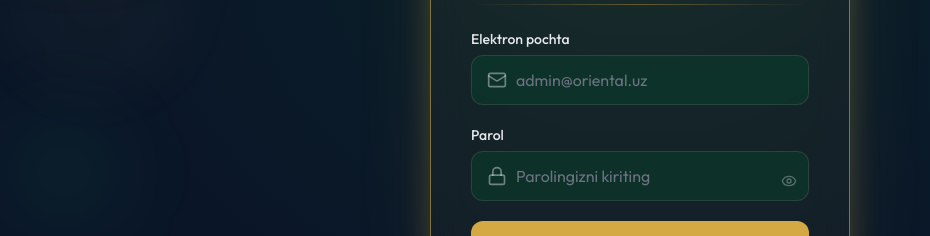
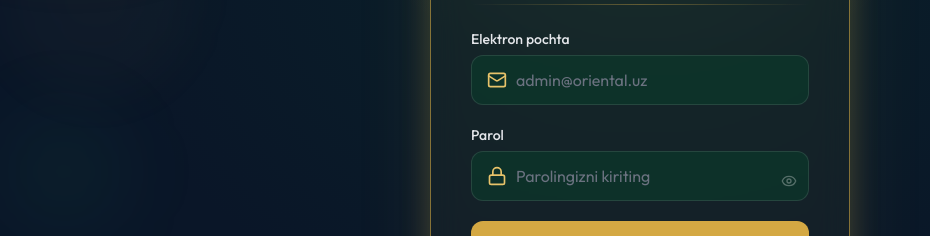
Before and after one commit to MrErgashev/fan-olimpiadasi, a Next.js app: page /admin/login in a window 1280 px wide. Shown: the part 364-600 px from the top of the page, without its empty margins (0-930 px from the left). Built offline with nearby package versions, Linux system fonts and the light colour scheme; a web font is replaced by a local one.

Commit message:
fix: make input icons visible in dark variant
Change icon color from text-white/40 to text-gold-400 for dark variant
inputs so icons are clearly visible on the admin login page.

https://claude.ai/code/session_01LinDt7984E671dF2wvKMoz

```diff
--- a/src/components/ui/Input.tsx
+++ b/src/components/ui/Input.tsx
@@ -31,7 +31,7 @@ const Input = forwardRef<HTMLInputElement, InputProps>(
           {icon && (
             <div className={cn(
               "absolute left-4 top-1/2 -translate-y-1/2",
-              isLight ? "text-slate-400" : "text-white/40"
+              isLight ? "text-slate-400" : "text-gold-400"
             )}>
               {icon}
             </div>
```
